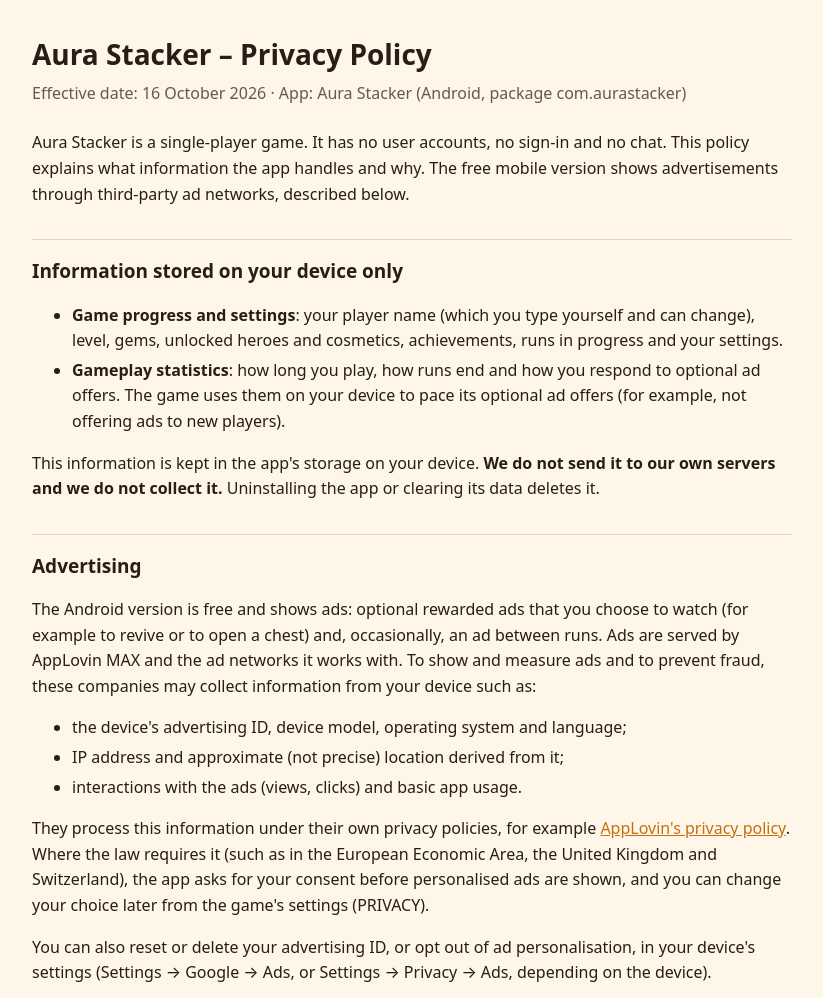
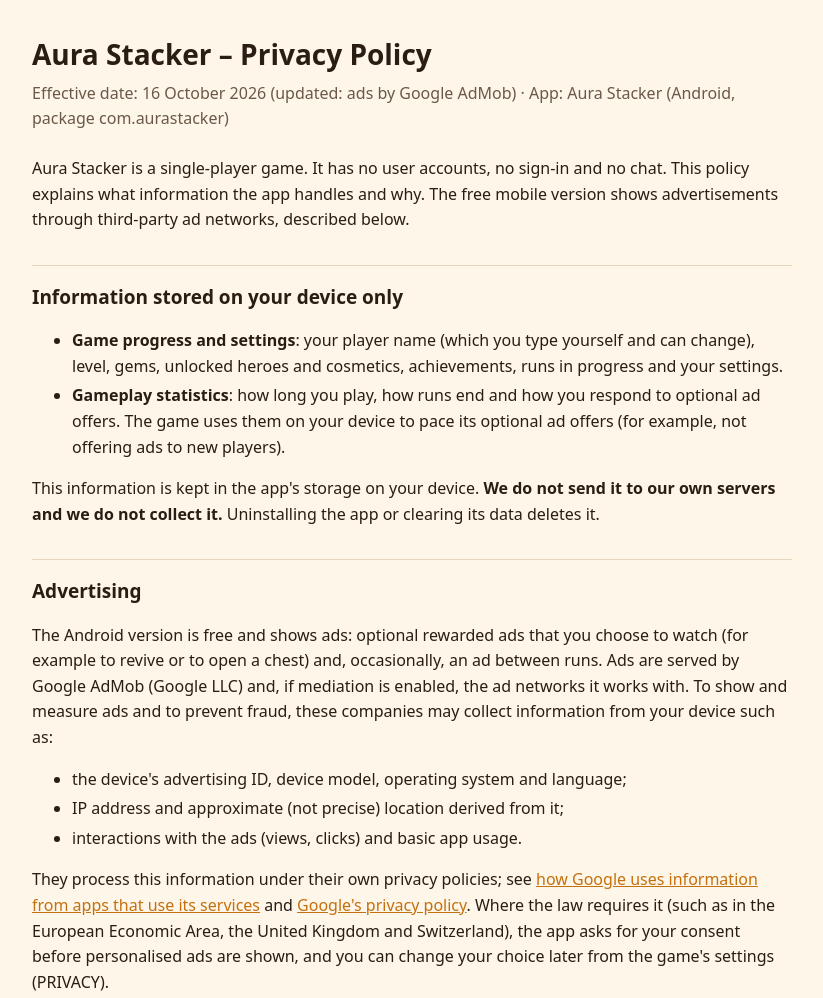
Before and after one commit to gustavolps1/aura-stacker-site, a plain HTML site: page privacy.html in a window 1280 px wide. Shown: the top 998 px of the page, without its empty margins (228-1051 px from the left). Drawn offline with Linux system fonts and the light colour scheme.

Commit message:
Privacy policy: ads by Google AdMob

```diff
--- a/privacy.html
+++ b/privacy.html
@@ -63,7 +63,7 @@
   </head>
   <body>
     <h1>Aura Stacker – Privacy Policy</h1>
-    <p class="meta">Effective date: 16 October 2026 · App: Aura Stacker (Android, package com.aurastacker)</p>
+    <p class="meta">Effective date: 16 October 2026 (updated: ads by Google AdMob) · App: Aura Stacker (Android, package com.aurastacker)</p>
 
     <p>
       Aura Stacker is a single-player game. It has no user accounts, no sign-in and no chat. This policy explains
@@ -90,9 +90,9 @@
     <h2>Advertising</h2>
     <p>
       The Android version is free and shows ads: optional rewarded ads that you choose to watch (for example to revive
-      or to open a chest) and, occasionally, an ad between runs. Ads are served by AppLovin MAX and the ad networks it
-      works with. To show and measure ads and to prevent fraud, these companies may collect information from your
-      device such as:
+      or to open a chest) and, occasionally, an ad between runs. Ads are served by Google AdMob (Google LLC) and, if
+      mediation is enabled, the ad networks it works with. To show and measure ads and to prevent fraud, these
+      companies may collect information from your device such as:
     </p>
     <ul>
       <li>the device's advertising ID, device model, operating system and language;</li>
@@ -100,8 +100,10 @@
       <li>interactions with the ads (views, clicks) and basic app usage.</li>
     </ul>
     <p>
-      They process this information under their own privacy policies, for example
-      <a href="https://www.applovin.com/privacy/" rel="noopener">AppLovin's privacy policy</a>. Where the law requires
+      They process this information under their own privacy policies; see
+      <a href="https://policies.google.com/technologies/partner-sites" rel="noopener">how Google uses information from
+      apps that use its services</a> and <a href="https://policies.google.com/privacy" rel="noopener">Google's privacy
+      policy</a>. Where the law requires
       it (such as in the European Economic Area, the United Kingdom and Switzerland), the app asks for your consent
       before personalised ads are shown, and you can change your choice later from the game's settings (PRIVACY).
     </p>
```
